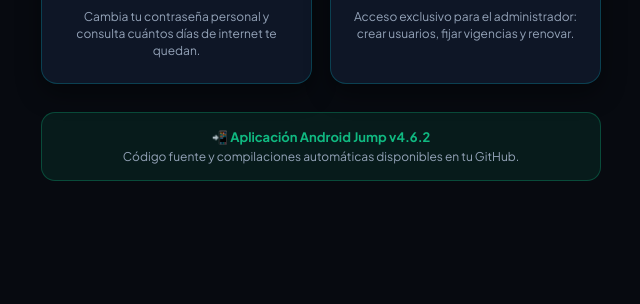
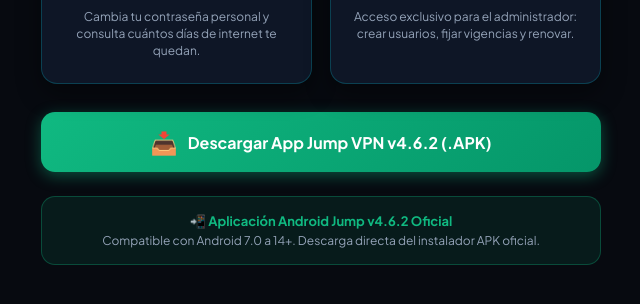
Before and after one commit to Danieltest5230/jump-vpn, a website: page panel/public/index.html in a window 1280 px wide. Shown: the part 370-674 px from the top of the page, without its empty margins (319-959 px from the left). Drawn offline with Linux system fonts and the light colour scheme.

Commit message:
feat: direct APK release packaging and download buttons on portal

```diff
--- a/panel/public/index.html
+++ b/panel/public/index.html
@@ -109,12 +109,18 @@
       </a>
     </div>
 
+    <!-- Botón Descargar APK -->
+    <a href="/descargar" style="display: flex; align-items: center; justify-content: center; gap: 10px; background: linear-gradient(135deg, #10B981, #059669); color: #FFFFFF; font-weight: 700; font-size: 16px; padding: 16px 24px; border-radius: 14px; text-decoration: none; margin-bottom: 24px; box-shadow: 0 4px 15px rgba(16, 185, 129, 0.4); transition: transform 0.2s;" onmouseover="this.style.transform='scale(1.02)'" onmouseout="this.style.transform='scale(1)'">
+      <span style="font-size: 22px;">📥</span>
+      <span>Descargar App Jump VPN v4.6.2 (.APK)</span>
+    </a>
+
     <div class="apk-banner">
       <div style="font-size: 13px; font-weight: 700; color: #10B981; margin-bottom: 4px;">
-        📲 Aplicación Android Jump v4.6.2
+        📲 Aplicación Android Jump v4.6.2 Oficial
       </div>
       <div style="font-size: 12px; color: #94A3B8;">
-        Código fuente y compilaciones automáticas disponibles en tu GitHub.
+        Compatible con Android 7.0 a 14+. Descarga directa del instalador APK oficial.
       </div>
     </div>
   </div>
```
Also changed, not shown: panel/public/admin.html (+3 -0 lines), panel/server.js (+9 -0 lines), .github/workflows/build-apk.yml.
